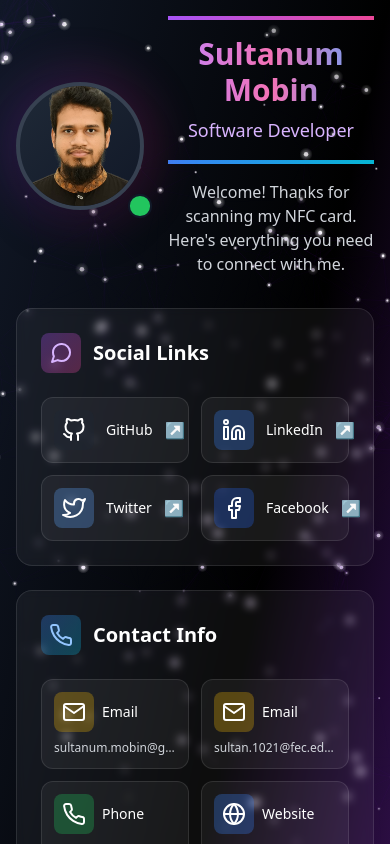
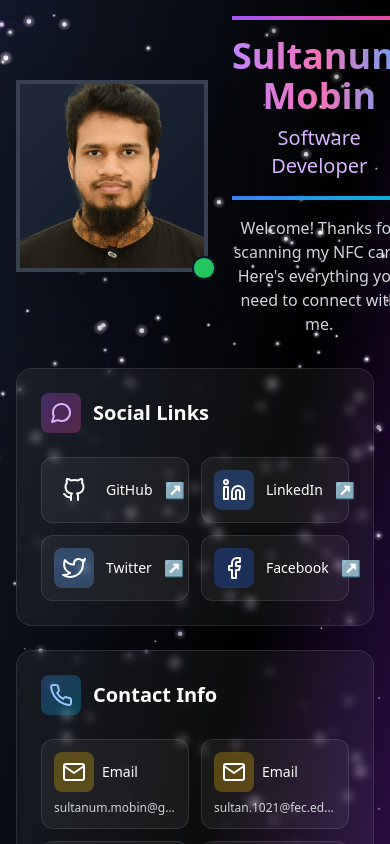
Before and after one commit to smsultan76/portfolio, a Next.js app: page /scan in a window 390 px wide. Shown: the top 844 px of the page. Built offline with nearby package versions, Linux system fonts and the light colour scheme.

Commit message:
Updated header

```diff
--- a/app/scan/page.tsx
+++ b/app/scan/page.tsx
@@ -8,7 +8,7 @@ import { USER_CONFIG } from '@/app/config/user-config';
 import { SOCIAL_LINKS, CONTACT_LINKS, NAVIGATION_LINKS } from '@/app/config/social-links';
 import Image from 'next/image';
 
-export default function NFCRedirectPage() {
+export default function NFCPage() {
   const [activeSection, setActiveSection] = useState<'social' | 'contact' | 'work' | null>(null);
 
   return (
@@ -16,7 +16,6 @@ export default function NFCRedirectPage() {
     <title>{USER_CONFIG.name}</title>
       <StarBackground starCount={200} mouseFollowStrength={0.3} />
 
-      {/* Gradient Orbs */}
       <div className="absolute inset-0">
         <div className="absolute top-1/4 left-1/4 w-96 h-96 bg-purple-500 rounded-full mix-blend-multiply filter blur-3xl opacity-10 animate-pulse" />
         <div className="absolute bottom-1/4 right-1/4 w-96 h-96 bg-blue-500 rounded-full mix-blend-multiply filter blur-3xl opacity-10 animate-pulse delay-1000" />
@@ -38,15 +37,13 @@ export default function NFCRedirectPage() {
                 transition={{ duration: 0.6, delay: 0.1 }}
                 className="relative flex-shrink-0"
               >
-                <div className="absolute -inset-3 md:-inset-4 bg-gradient-to-r from-purple-600 to-pink-600 rounded-full blur-xl opacity-20" />
-                <div className="relative w-32 h-32 md:w-40 md:h-40 rounded-full bg-gradient-to-br from-gray-800 to-gray-900 border-4 border-gray-700 overflow-hidden shadow-2xl">
+                <div className="relative w-48 h-48 rounded-[70] bg-gradient-to-br from-gray-800 to-gray-900 border-4 border-gray-700 overflow-hidden shadow-2xl">
                   {USER_CONFIG.photoUrl ? (
                     <Image
                       src={USER_CONFIG.photoUrl}
                       alt={USER_CONFIG.name}
                       fill
                       className="object-cover"
-                      sizes="(max-width: 768px) 128px, 160px"
                       priority
                     />
                   ) : (
@@ -56,7 +53,6 @@ export default function NFCRedirectPage() {
                   )}
                 </div>
 
-                {/* Online Status Badge */}
                 <motion.div
                   animate={{ scale: [1, 1.1, 1] }}
                   transition={{ repeat: Infinity, duration: 2 }}
@@ -78,10 +74,10 @@ export default function NFCRedirectPage() {
                     transition={{ duration: 1, delay: 0.3 }}
                     className="h-1 bg-gradient-to-r from-purple-500 to-pink-500 mb-4 mx-auto lg:mx-0"
                   />
-                  <h1 className="text-3xl md:text-4xl lg:text-5xl font-bold bg-gradient-to-r from-purple-400 via-pink-400 to-blue-400 bg-clip-text text-transparent mb-2">
+                  <h1 className="text-4xl lg:text-5xl font-bold bg-gradient-to-r from-purple-400 via-pink-400 to-blue-400 bg-clip-text text-transparent mb-2">
                     {USER_CONFIG.name}
                   </h1>
-                  <p className="text-lg md:text-xl text-purple-300 font-medium mb-4">
+                  <p className="text-xl md:text-2xl text-purple-300 font-medium mb-4">
                     {USER_CONFIG.title}
                   </p>
                   <motion.div
```
